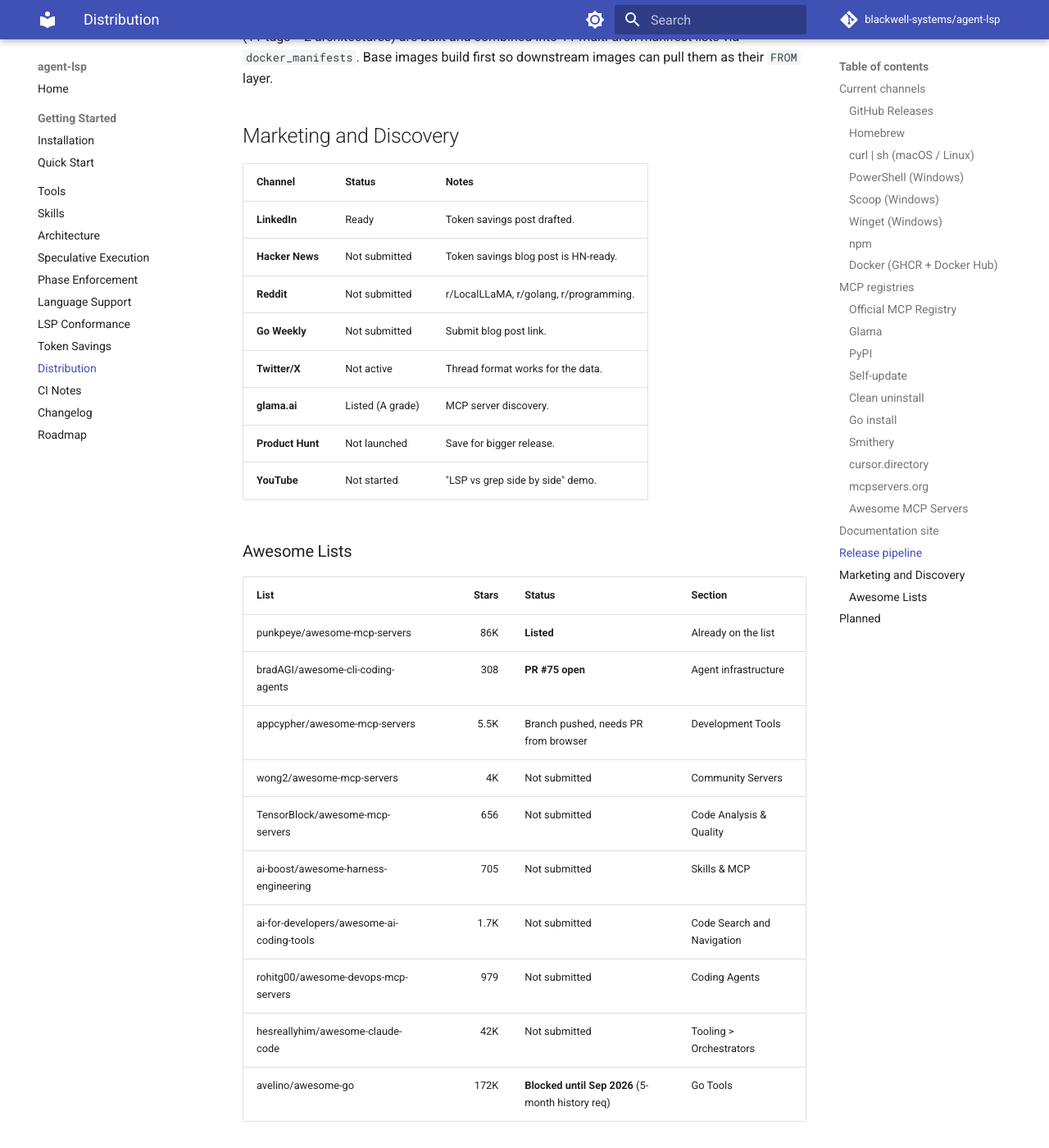
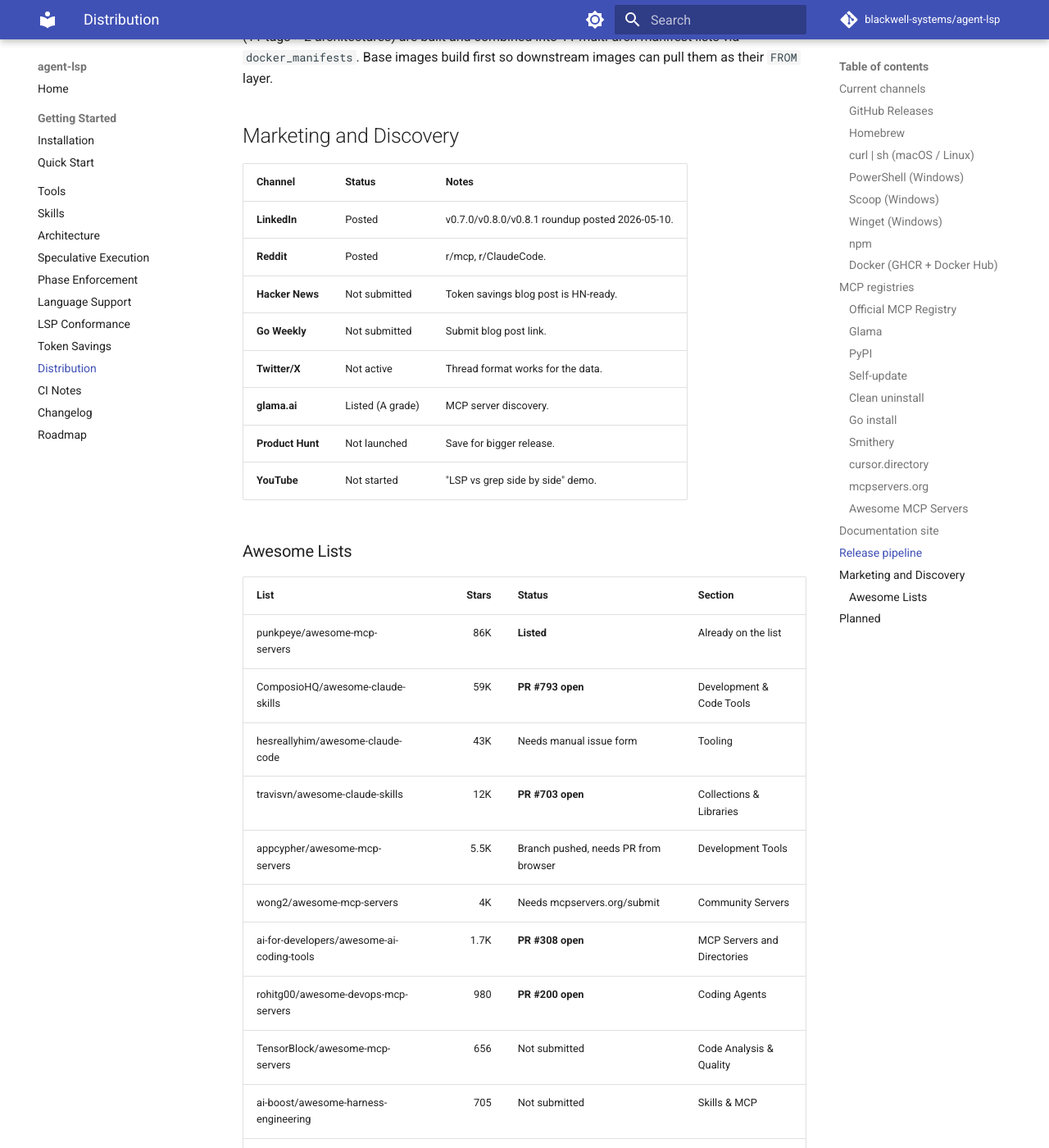
Before and after one commit to blackwell-systems/agent-lsp, an MkDocs documentation site: the page built from docs/distribution.md, in a window 1280 px wide and 1400 px high, scrolled down 4778 px. Shown: the whole window at 82% size. Built offline with MkDocs 1.6.1 and Material for MkDocs 9.7.7, drawn with Linux system fonts in a browser that asks for light colours; comment, search, counter and statistics services are not loaded; some of the changed text lies outside the part shown.

Commit message:
docs: update distribution with 6 new awesome-list PRs

```diff
--- a/docs/distribution.md
+++ b/docs/distribution.md
@@ -160,9 +160,9 @@
 
 | Channel | Status | Notes |
 |---------|--------|-------|
-| **LinkedIn** | Ready | Token savings post drafted. |
+| **LinkedIn** | Posted | v0.7.0/v0.8.0/v0.8.1 roundup posted 2026-05-10. |
+| **Reddit** | Posted | r/mcp, r/ClaudeCode. |
 | **Hacker News** | Not submitted | Token savings blog post is HN-ready. |
-| **Reddit** | Not submitted | r/LocalLLaMA, r/golang, r/programming. |
 | **Go Weekly** | Not submitted | Submit blog post link. |
 | **Twitter/X** | Not active | Thread format works for the data. |
 | **glama.ai** | Listed (A grade) | MCP server discovery. |
@@ -174,14 +174,17 @@
 | List | Stars | Status | Section |
 |------|------:|--------|---------|
 | punkpeye/awesome-mcp-servers | 86K | **Listed** | Already on the list |
-| bradAGI/awesome-cli-coding-agents | 308 | **PR #75 open** | Agent infrastructure |
+| ComposioHQ/awesome-claude-skills | 59K | **PR #793 open** | Development & Code Tools |
+| hesreallyhim/awesome-claude-code | 43K | Needs manual issue form | Tooling |
+| travisvn/awesome-claude-skills | 12K | **PR #703 open** | Collections & Libraries |
 | appcypher/awesome-mcp-servers | 5.5K | Branch pushed, needs PR from browser | Development Tools |
-| wong2/awesome-mcp-servers | 4K | Not submitted | Community Servers |
+| wong2/awesome-mcp-servers | 4K | Needs mcpservers.org/submit | Community Servers |
+| ai-for-developers/awesome-ai-coding-tools | 1.7K | **PR #308 open** | MCP Servers and Directories |
+| rohitg00/awesome-devops-mcp-servers | 980 | **PR #200 open** | Coding Agents |
 | TensorBlock/awesome-mcp-servers | 656 | Not submitted | Code Analysis & Quality |
 | ai-boost/awesome-harness-engineering | 705 | Not submitted | Skills & MCP |
-| ai-for-developers/awesome-ai-coding-tools | 1.7K | Not submitted | Code Search and Navigation |
-| rohitg00/awesome-devops-mcp-servers | 979 | Not submitted | Coding Agents |
-| hesreallyhim/awesome-claude-code | 42K | Not submitted | Tooling > Orchestrators |
+| bradAGI/awesome-cli-coding-agents | 308 | **PR #75 open** | Agent infrastructure |
+| Hexlet/awesome-lsp-servers | 62 | **PR #16 open** | Multi-language & Bridges |
 | avelino/awesome-go | 172K | **Blocked until Sep 2026** (5-month history req) | Go Tools |
 
 ## Planned
```
